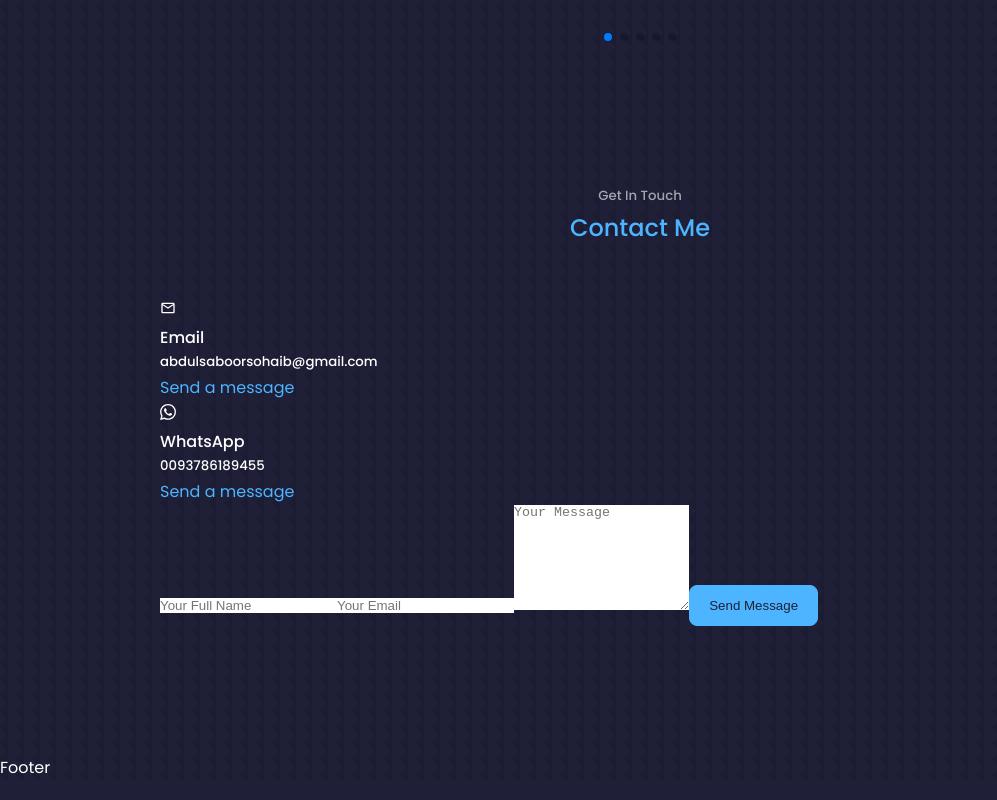
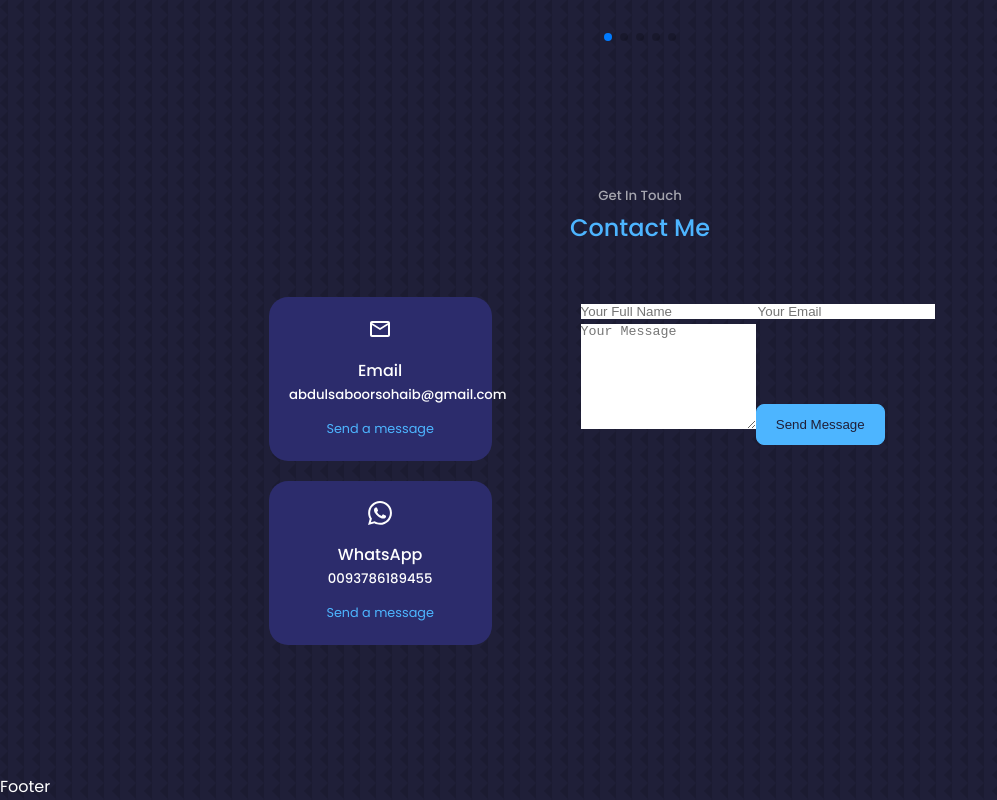
Before and after one commit to SaboorSohaib/sohaib-react-portfolio, a React (Create React App) app: page / in a window 1280 px wide. Shown: the part 3905-4705 px from the top of the page, without its empty margins (0-997 px from the left). Built offline with nearby package versions, Linux system fonts and the light colour scheme.

Commit message:
STYLE CONTACT COMPONENT

```diff
--- a/src/components/contact/contact.css
+++ b/src/components/contact/contact.css
@@ -0,0 +1,37 @@
+.container.contact__container {
+    width: 58%;
+    display: grid;
+    grid-template-columns: 30% 58%;
+    gap: 12%;
+}
+
+.contact__options {
+    display: flex;
+    flex-direction: column;
+    gap: 1.2rem;
+}
+
+.contact__option {
+    background: var(--color-bg-variant);
+    padding: 1.2rem;
+    border-radius: 1.2rem;
+    text-align: center;
+    border: 1px solid transparent;
+    transition: var(--transition);
+}
+
+.contact__option:hover {
+    background: transparent;
+    border: 1px solid var(--color-primary-variant);
+}
+
+.contact__option-icon {
+    font-size: 1.5rem;
+    margin-bottom: 0.5rem;
+}
+
+.contact__option a {
+    margin-top: 0.7rem;
+    display: inline-block;
+    font-size: 0.8rem;
+}
```
